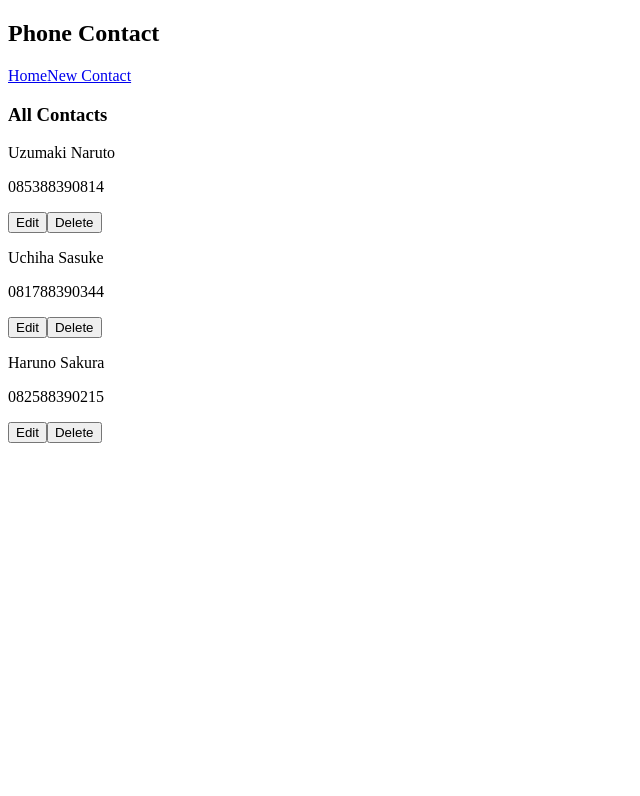
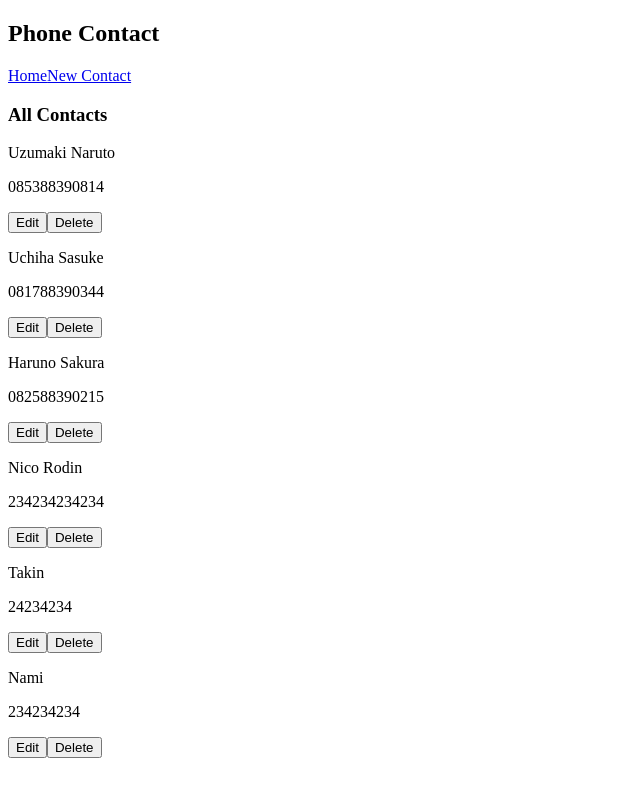
Before and after one commit to haerulmutakin/phone-contact-manager, a React (Create React App) app: page / in a window 1280 px wide. Shown: the top 796 px of the page, without its empty margins (0-640 px from the left). Built offline with nearby package versions, Linux system fonts and the light colour scheme; data requests are answered from the project's data file; the HTML template or start-up script is replaced by a standard one.

Commit message:
episode 17: making a POST request to server

```diff
--- a/database/contact.json
+++ b/database/contact.json
@@ -14,6 +14,21 @@
       "id": 3,
       "name": "Haruno Sakura",
       "number": "082588390215"
+    },
+    {
+      "name": "Nico Rodin",
+      "number": "234234234234",
+      "id": 4
+    },
+    {
+      "name": "Takin",
+      "number": "24234234",
+      "id": 5
+    },
+    {
+      "name": "Nami",
+      "number": "234234234",
+      "id": 6
     }
   ]
 }
--- a/src/Create.js
+++ b/src/Create.js
@@ -1,14 +1,23 @@
 import { useState } from 'react';
+import { useHistory } from 'react-router-dom';
+import Api from './api/contact-api';
 
 const Create = () => {
+    const browserHistory = useHistory();
     const [name, setName] = useState('');
     const [number, setNumber] = useState('');
+    const [loading, setLoading] = useState(false);
 
 
     const handleSubmit = (e) => {
         e.preventDefault();
         const contact = {name, number};
-        console.log(contact);
+
+        setLoading(true);
+        Api.post('/contacts', contact).then(() => {
+            setLoading(false);
+            browserHistory.goBack();
+        });
     }
 
     return (
@@ -34,8 +43,10 @@ const Create = () => {
                     />
                 </div>
                 <div className="btn-group">
-                    <button type="button" className="btn btn-danger">Cancel</button>
-                    <button type="submit" className="btn btn-primary">Submit</button>
+                    <button type="button" className="btn btn-danger" onClick={() => browserHistory.goBack()}>Cancel</button>
+                    <button type="submit" className="btn btn-primary">
+                        {loading ? 'Submitting...' : 'Submit'}
+                    </button>
                 </div>
             </form>
         </div>
```
